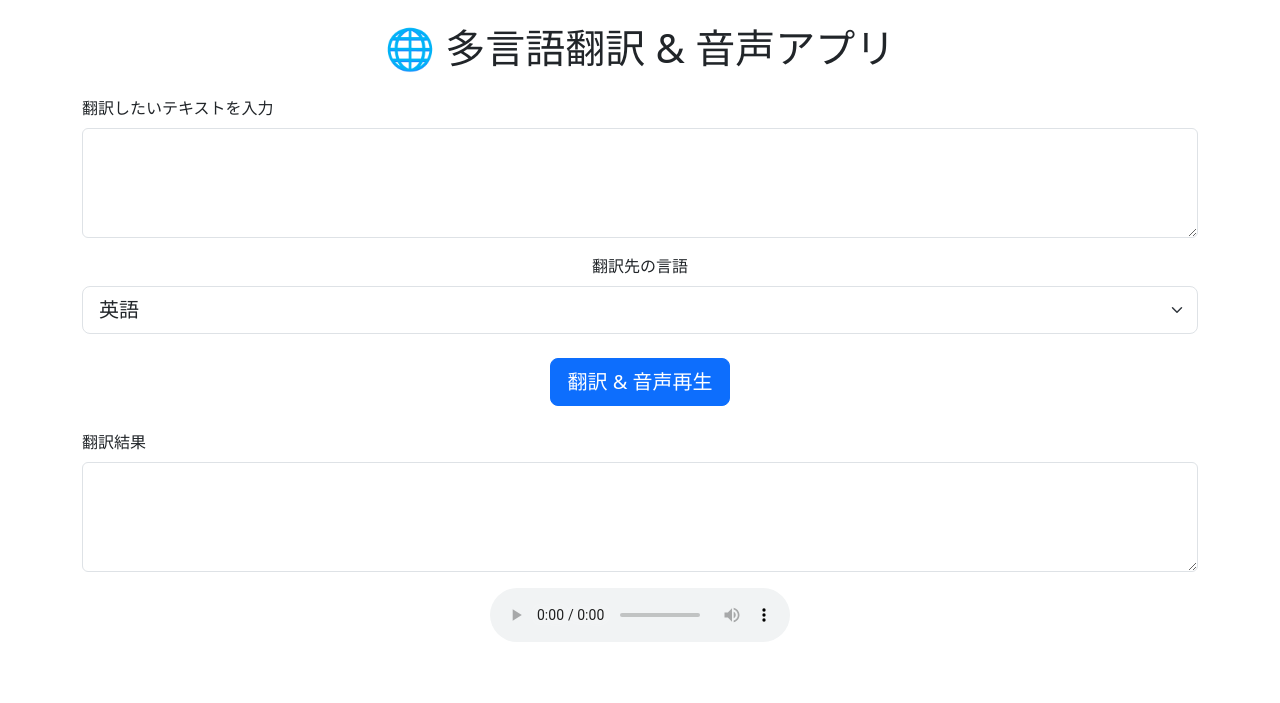
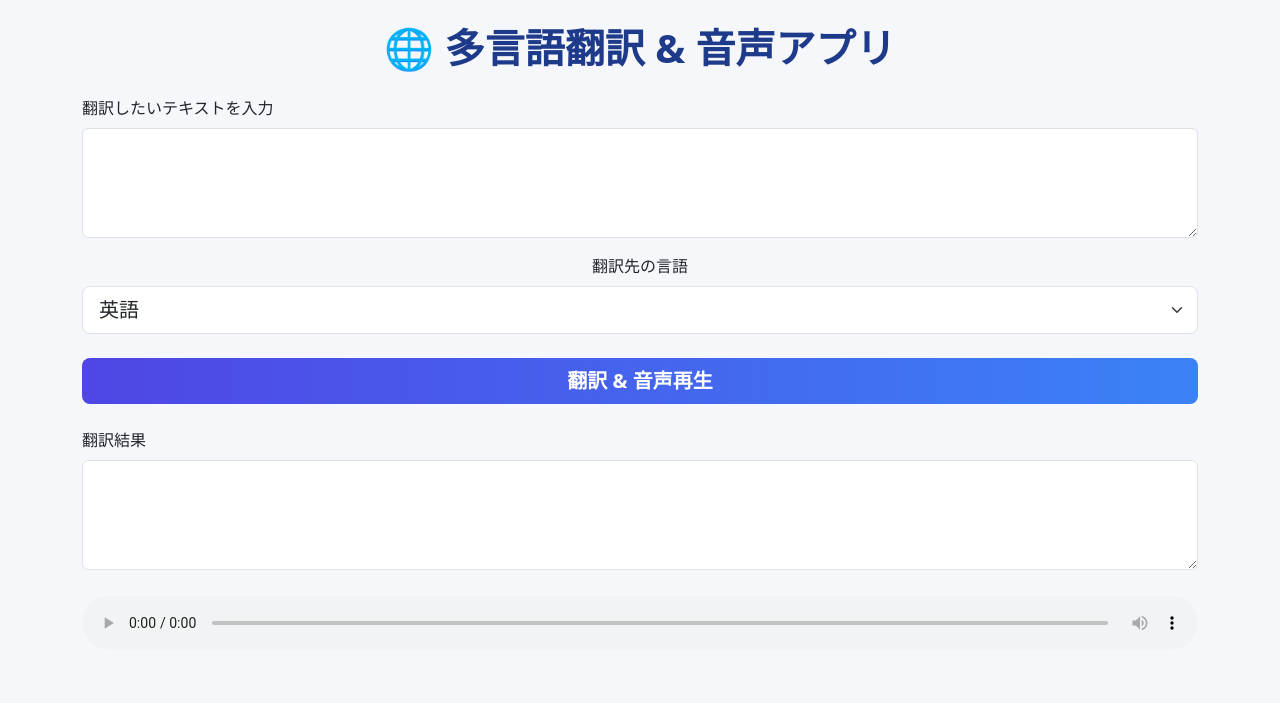
Before and after one commit to teddymura/multi_lang_translator, a Flask app: page / in a window 1280 px wide. Shown: the top 703 px of the page. Run offline with Flask 3, Linux system fonts and the light colour scheme.

Commit message:
スマホ対応

```diff
--- a/templates/index.html
+++ b/templates/index.html
@@ -2,22 +2,37 @@
 <html lang="ja">
 <head>
   <meta charset="UTF-8">
+  <meta name="viewport" content="width=device-width, initial-scale=1.0">
   <title>多言語翻訳 & 音声アプリ</title>
   <link href="https://cdn.jsdelivr.net/npm/bootstrap@5.3.2/dist/css/bootstrap.min.css" rel="stylesheet">
+  <style>
+    body { background-color: #f5f7fa; }
+    h1 { color: #1e3a8a; font-weight: bold; }
+    textarea { background-color: #ffffff; border-radius: 8px; }
+    select { background-color: #ffffff; border-radius: 6px; }
+    #translateBtn {
+      background: linear-gradient(to right, #4f46e5, #3b82f6);
+      border: none;
+      color: white;
+      font-weight: bold;
+    }
+    #translateBtn:hover {
+      background: linear-gradient(to right, #4338ca, #2563eb);
+    }
+    audio { width: 100%; margin-top: 10px; }
+  </style>
 </head>
 <body class="container py-4">
   <h1 class="text-center mb-4">🌐 多言語翻訳 & 音声アプリ</h1>
 
-  <!-- 入力欄 -->
   <div class="mb-3">
     <label for="inputText" class="form-label">翻訳したいテキストを入力</label>
     <textarea id="inputText" class="form-control" rows="4"></textarea>
   </div>
 
-  <!-- 言語選択 -->
   <div class="mb-4 text-center">
     <label for="target_lang" class="form-label">翻訳先の言語</label>
-    <select id="target_lang" class="form-select form-select-lg">
+    <select id="target_lang" class="form-select form-select-lg w-100">
       <option value="en">英語</option>
       <option value="ja">日本語</option>
       <option value="fr">フランス語</option>
@@ -29,23 +44,19 @@
       <option value="it">イタリア語</option>
       <option value="vi">ベトナム語</option>
       <option value="id">インドネシア語</option>
-
     </select>
   </div>
 
-  <!-- 翻訳ボタン -->
   <div class="text-center mb-4">
-    <button id="translateBtn" class="btn btn-primary btn-lg">翻訳 & 音声再生</button>
+    <button id="translateBtn" class="btn btn-lg w-100">翻訳 & 音声再生</button>
   </div>
 
-  <!-- 結果表示 -->
   <div class="mb-3">
     <label class="form-label">翻訳結果</label>
     <textarea id="outputText" class="form-control" rows="4" readonly></textarea>
   </div>
 
-  <!-- 音声再生 -->
-  <div class="text-center">
+  <div class="text-center mb-4">
     <audio id="audioPlayer" controls></audio>
   </div>
 
@@ -77,7 +88,7 @@
 
         if (data.audio_url) {
           const audioPlayer = document.getElementById("audioPlayer");
-          audioPlayer.src = data.audio_url + "?t=" + new Date().getTime(); // キャッシュ対策
+          audioPlayer.src = data.audio_url + "?t=" + new Date().getTime();
           audioPlayer.play();
         }
       } catch (err) {
```
